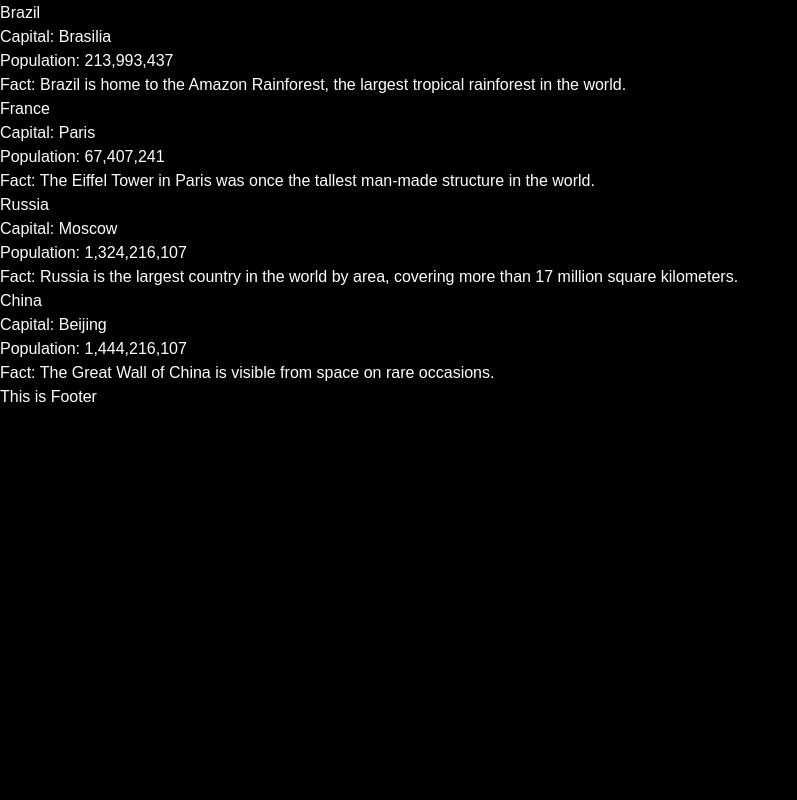
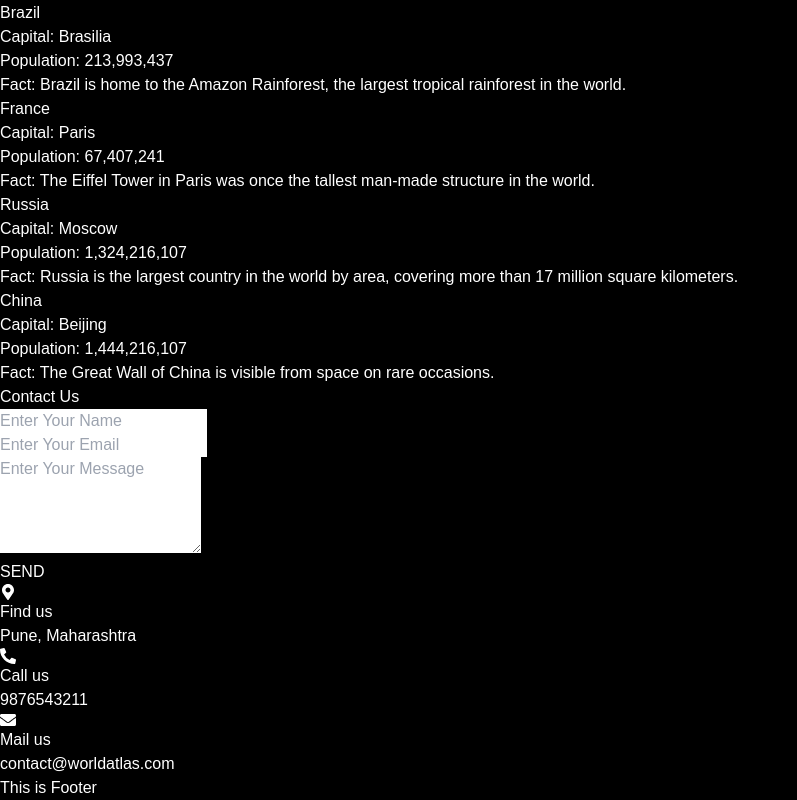
Before and after one commit to aliyaneda0/worldAtlas, a React app in the folder worldAtlas/: page / in a window 1280 px wide. Shown: the part 1315-2115 px from the top of the page, without its empty margins (0-797 px from the left). Before the commit the page ends 1724 px from the top, so only its background shows below. Built offline with nearby package versions, Linux system fonts and the light colour scheme; the HTML template or start-up script is replaced by a standard one.

Commit message:
add country details page

```diff
--- a/worldAtlas/package.json
+++ b/worldAtlas/package.json
@@ -10,9 +10,13 @@
     "preview": "vite preview"
   },
   "dependencies": {
+    "@emotion/react": "^11.14.0",
+    "@emotion/styled": "^11.14.1",
+    "@mui/material": "^7.3.5",
     "axios": "^1.13.1",
     "dom": "^0.0.3",
     "framer-motion": "^12.23.24",
+    "prop-types": "^15.8.1",
     "react": "^19.1.1",
     "react-dom": "^19.1.1",
     "react-icons": "^5.5.0",
--- a/worldAtlas/src/App.jsx
+++ b/worldAtlas/src/App.jsx
@@ -24,9 +24,6 @@ const router = createBrowserRouter([
       },{
         path:"country",
         element:<Country/>
-    },{
-    path:"about",
-    element:<About/>
       },{
         path:"contact",
         element:<Contact/>
--- /dev/null
+++ b/worldAtlas/src/api/postApi.jsx
@@ -0,0 +1,16 @@
+import axios from "axios";
+
+const api = axios.create(
+    {
+        baseURL : "https://restcountries.com/v3.1",
+    }
+)
+
+
+//https get Method
+
+export const getCountryData = () => {
+    return api.get("/all", {
+        params: { fields: "name,population,region,capital,flags" },
+    });
+};
--- /dev/null
+++ b/worldAtlas/src/components/Layouts/CountryCard.jsx
@@ -0,0 +1,35 @@
+export const CountryCard = ({country}) =>{
+
+    const { flags , name, population, region, capital} = country ;
+    const flagSrc = flags?.svg || flags?.png || ""; // safe fallback
+    const countryName = name?.common || name?.official || name || "Country";
+    return(
+          <>
+            <li className="relative bg-gradient-to-bl from-zinc-950/20 via-zinc-600/60 to-zinc-950/10
+                        backdrop-blur-xl rounded-2xl px-4 py-2 shadow-xl border border-transparent
+                         hover:border-gray-700 hover:scale-105 transform hover:shadow-gray-200/20 transition-all duration-500">
+               <div>
+
+                  <img src={flagSrc} alt="flag svg" />
+
+                  <div>
+                     <p className="text-2xl md:text-xl font-semibold mb-2 text-white">{countryName.length>10? countryName.slice(0,10):countryName}</p>
+
+                     <p>  <span>Population:</span>
+                         {population.toLocaleString()}
+                     </p>
+                     <p>
+                         <span>Region:</span>{region}
+                     </p>
+                     <p>
+                         <span>Capital:</span>{capital[0]}
+                     </p>
+                  </div>
+
+               </div>
+
+            </li>
+          </>
+
+    )
+}
--- a/worldAtlas/src/components/UI/Headers.jsx
+++ b/worldAtlas/src/components/UI/Headers.jsx
@@ -7,8 +7,8 @@ export const Headers = () => {
 
     return (
         <>
-          <header className="bg-[#131212] shadow-md  h-20  sticky top-0 z-50 w-full opacity-96">
-            <div className="max-w-[68rem]  mx-auto px-7  py-5 flex justify-between items-center ">
+          <header className="bg-[#131212] shadow-md  h-18  sticky top-0 z-50 w-full opacity-96">
+            <div className="max-w-[68rem]  mx-auto px-7  py-4 flex justify-between items-center ">
 
                 {/* Logo */}
                 <h1 className="urbanist text-4xl  font-bold text-white-900">
--- a/worldAtlas/src/components/UI/Herosection.jsx
+++ b/worldAtlas/src/components/UI/Herosection.jsx
@@ -7,8 +7,8 @@ import { FaLongArrowAltRight } from "react-icons/fa";
 
 const Herosection = () => {
   return (
-    <section className=" text-white py-20 relative overflow-hidden">
-      <div className="max-w-5xl mx-auto px-7 flex flex-col md:flex-row gap-[2.2rem]   sm:gap-[6.2rem] items-center justify-between">
+    <section className=" text-white py-20  relative overflow-hidden">
+      <div className="max-w-5xl mx-auto px-7 flex flex-col md:flex-row gap-[2.2rem]   sm:gap-[4.2rem] items-center justify-between">
 
         {/* Left Section */}
         <div className="md:w-1/2 z-10 ">
--- /dev/null
+++ b/worldAtlas/src/components/UI/Loader.jsx
@@ -0,0 +1,19 @@
+import React from "react";
+
+export const Loader = () => {
+  return (
+    <div className="flex items-center justify-center max-w-5xl m-auto">
+      <div className="loader" style={{
+        width: 48,
+        height: 48,
+        borderRadius: "50%",
+        border: "6px solid rgba(0,0,0,0.1)",
+        borderTopColor: "#06b6d4",
+        animation: "spin 1s linear infinite"
+      }} />
+      <style>{`
+        @keyframes spin { to { transform: rotate(360deg); } }
+      `}</style>
+    </div>
+  );
+}
--- a/worldAtlas/src/pages/Contact.jsx
+++ b/worldAtlas/src/pages/Contact.jsx
@@ -1,5 +1,74 @@
-export const Contact = ()=>{
-    return(
-        <p>Contact page</p>
-    )
-}
+import React from "react";
+import { FaMapMarkerAlt, FaPhoneAlt, FaEnvelope } from "react-icons/fa";
+
+export const Contact = () => {
+  return (
+    <section className="bg-black text-white min-h-screen flex flex-col items-center py-16">
+      {/* Header */}
+      <div className="text-center mb-12 px-6">
+        <h2 className="text-3xl sm:text-4xl md:text-5xl font-bold">
+          Contact <span className="text-White-400">Us</span>
+        </h2>
+      </div>
+
+      {/* Contact Form */}
+      <div className="w-full max-w-md bg-gradient-to-br from-zinc-900/60 to-zinc-800/40 p-8 rounded-2xl border border-zinc-700 shadow-lg backdrop-blur-xl hover:shadow-cyan-500/10 transition-all duration-300">
+        <form className="space-y-6">
+          <div>
+            <input
+              type="text"
+              placeholder="Enter Your Name"
+              className="w-full bg-transparent border border-zinc-600 rounded-md px-4 py-3 focus:outline-none focus:ring-2 focus:ring-cyan-400 placeholder-gray-400"
+            />
+          </div>
+
+          <div>
+            <input
+              type="email"
+              placeholder="Enter Your Email"
+              className="w-full bg-transparent border border-zinc-600 rounded-md px-4 py-3 focus:outline-none focus:ring-2 focus:ring-cyan-400 placeholder-gray-400"
+            />
+          </div>
+
+          <div>
+            <textarea
+              placeholder="Enter Your Message"
+              rows="4"
+              className="w-full bg-transparent border border-zinc-600 rounded-md px-4 py-3 focus:outline-none focus:ring-2 focus:ring-cyan-400 placeholder-gray-400"
+            ></textarea>
+          </div>
+
+          <button
+            type="submit"
+            className="w-full bg-[#1F1F1F] text-black font-semibold py-3 rounded-md hover:bg-zinc-400 text-white transition duration-300"
+          >
+            SEND
+          </button>
+        </form>
+      </div>
+
+      {/* Footer Section */}
+      <div className="mt-16 w-full max-w-4xl px-6 grid gap-8 sm:grid-cols-3 text-center">
+        <div className="flex flex-col items-center">
+          <FaMapMarkerAlt className="text-blue-400 text-2xl mb-2" />
+          <h4 className="font-semibold text-lg">Find us</h4>
+          <p className="text-gray-400 text-sm">Pune, Maharashtra</p>
+        </div>
+
+        <div className="flex flex-col items-center">
+          <FaPhoneAlt className="text-blue-400 text-2xl mb-2" />
+          <h4 className="font-semibold text-lg">Call us</h4>
+          <p className="text-gray-400 text-sm">9876543211</p>
+        </div>
+
+        <div className="flex flex-col items-center">
+          <FaEnvelope className="text-blue-400 text-2xl mb-2" />
+          <h4 className="font-semibold text-lg">Mail us</h4>
+          <p className="text-gray-400 text-sm">contact@worldatlas.com</p>
+        </div>
+      </div>
+
+
+    </section>
+  );
+};
--- a/worldAtlas/src/pages/Country.jsx
+++ b/worldAtlas/src/pages/Country.jsx
@@ -1,5 +1,32 @@
+import { useEffect, useState, useTransition } from "react"
+import { getCountryData } from "../api/postApi";
+import Loader from "../components/UI/Loader";
+import { CountryCard } from "../components/Layouts/CountryCard";
+
 export const Country = () =>{
+
+    const[isPending, startTransition] = useTransition();
+    const[countries,setCountries] = useState([]);
+
+    useEffect(()=>{
+
+                 startTransition(async()=>{
+                   const res =  await getCountryData();
+                    console.log(res)
+                    setCountries(res.data);
+                 })
+    },[])
+
+    if (isPending) return <h1><Loader/></h1>
+
     return(
-        <p>Country Page</p>
+        <section className=" text-white py-16  relative overflow-hidden">
+             <ul className="max-w-5xl mx-auto w-full grid  gap-[1.5rem] sm:grid-cols-3 lg:grid-cols-4 px-4">
+                  {countries.map((curCountry, index) => {
+                      return <CountryCard country={curCountry} key={index} />;
+                  })}
+             </ul>
+        </section>
+
     )
 }
--- a/worldAtlas/src/pages/Home.jsx
+++ b/worldAtlas/src/pages/Home.jsx
@@ -1,5 +1,6 @@
 import Herosection from"../components/UI/Herosection.jsx"
 import { About } from "./About.jsx"
+import { Contact } from "./Contact.jsx"
 export const Home = () =>{
        console.log("Home Page")
     return (
@@ -7,6 +8,7 @@ export const Home = () =>{
 
                 <Herosection />
                 <About/>
+                <Contact/>
           </>
 
     )
```
Also changed, not shown: 1 other file (tests, documents, lock files or other folders). Lines whose indentation alone changed are shown as unchanged.
